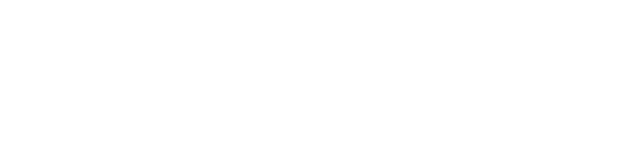
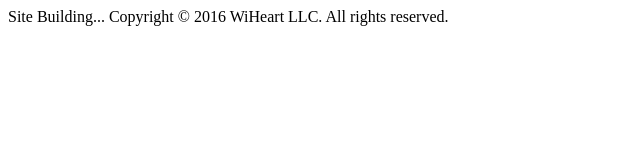
Before and after one commit to WiHeartIO/wiheart.github.io, a plain HTML site: page index.html in a window 1280 px wide. Shown: the whole page, without its empty margins (0-640 px from the left). Drawn offline with Linux system fonts and the light colour scheme.

Commit message:
add copyright info of index.html

```diff
--- a/index.html
+++ b/index.html
@@ -5,5 +5,9 @@
   </head>
   <body>
 
+    Site Building...
+
+
+    Copyright © 2016 WiHeart LLC. All rights reserved.
   </body>
 </html>
```
